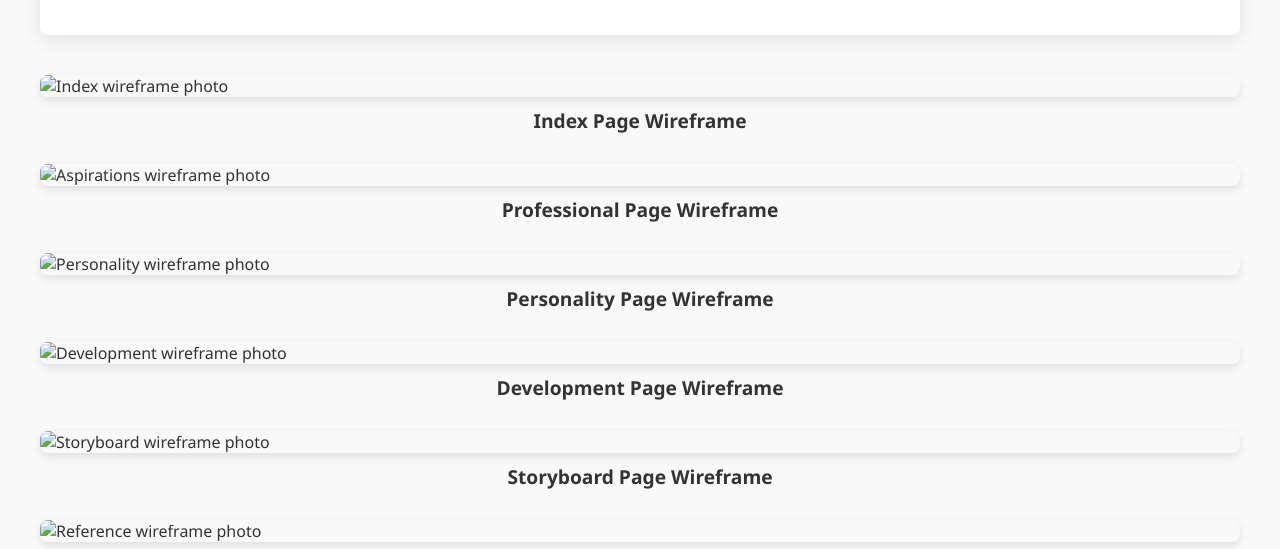
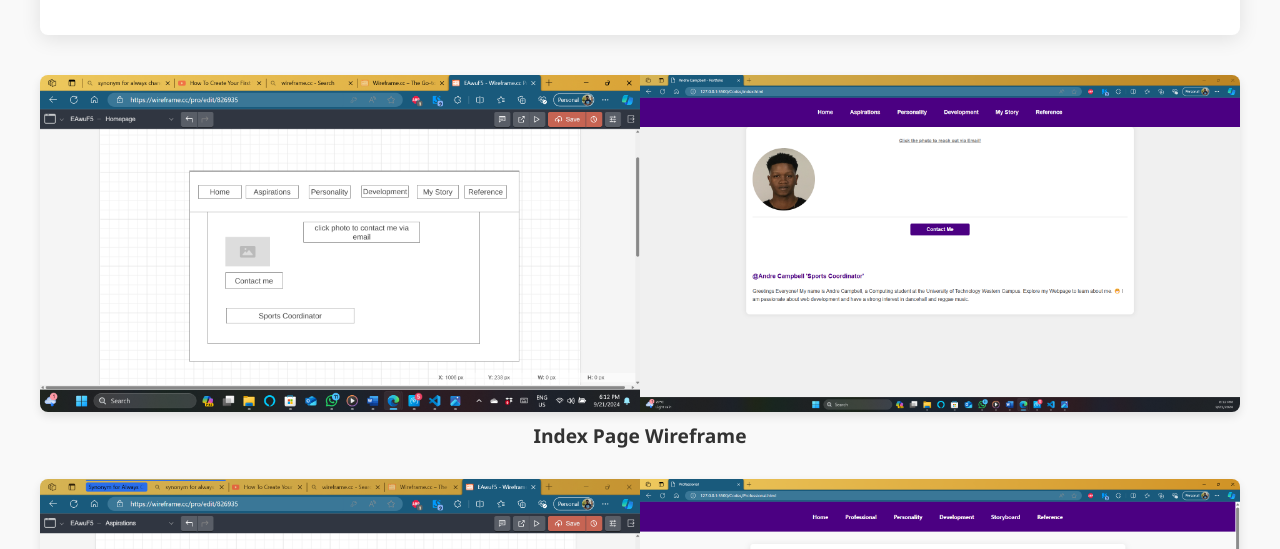
Before and after one commit to andrecamp455/andre2301103, a plain HTML site: page Storyboard page.html in a window 1280 px wide. Shown: the part 241-790 px from the top of the page. Drawn offline with Linux system fonts and the light colour scheme.

Commit message:
Update Storyboard page.html

```diff
--- a/Storyboard page.html
+++ b/Storyboard page.html
@@ -129,41 +129,41 @@
 
             <div class="row">
                 <div class="wireframe">
-                    <img src="images/index wireframe.png" alt="Index wireframe photo">
+                    <img src="index wireframe.png" alt="Index wireframe photo">
                     <figcaption>Index Page Wireframe</figcaptionn>
                 </div>
             </div>
 
             <div class="row">
                 <div class="wireframe">
-                    <img src="images/aspirations wireframe.png" alt="Aspirations wireframe photo">
+                    <img src="aspirations wireframe.png" alt="Aspirations wireframe photo">
                     <figcaption>Professional Page Wireframe</figcaption>
                 </div>
             </div>
 
             <div class="row">
                 <div class="wireframe">
-                    <img src="images/personality wireframe.png" alt="Personality wireframe photo">
+                    <img src="personality wireframe.png" alt="Personality wireframe photo">
                     <figcaption>Personality Page Wireframe</figcaption>
                 </div>
             </div>
 
             <div class="row">
                 <div class="wireframe">
-                    <img src="images/Development wireframe.png" alt="Development wireframe photo">
+                    <img src="Development wireframe.png" alt="Development wireframe photo">
                     <figcaption>Development Page Wireframe</figcaption>
                 </div>
             </div>
 
             <div class="row">
                 <div class="wireframe">
-                    <img src="images/storyboard wireframe.png" alt="Storyboard wireframe photo">
+                    <img src="storyboard wireframe.png" alt="Storyboard wireframe photo">
                     <figcaption>Storyboard Page Wireframe</figcaption>
                 </div>
             </div>
             <div class="row">
                 <div class="wireframe">
-                    <img src="images/reference wireframe.png" alt="Reference wireframe photo">
+                    <img src="reference wireframe.png" alt="Reference wireframe photo">
                     <figcaption>Reference Page Wireframe</figcaption>
                 </div>
             </div>
```
